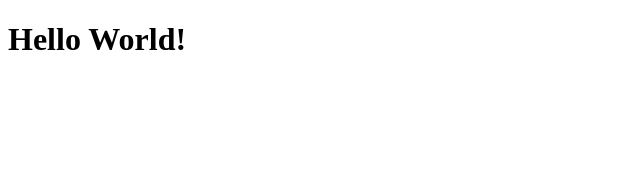
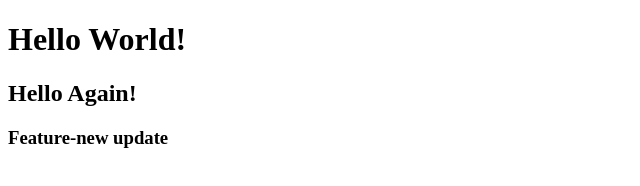
Before and after one commit to MrRobG/EWT, a plain HTML site: page Class1/index.html in a window 1280 px wide. Shown: the whole page, without its empty margins (0-640 px from the left). Drawn offline with Linux system fonts and the light colour scheme.

Commit message:
adding to new branch

```diff
--- a/Class1/index.html
+++ b/Class1/index.html
@@ -8,5 +8,7 @@
   </head>
   <body>
     <h1>Hello World!</h1>
+    <h2>Hello Again!</h2>
+    <h3>Feature-new update</h3>
   </body>
 </html>
```
